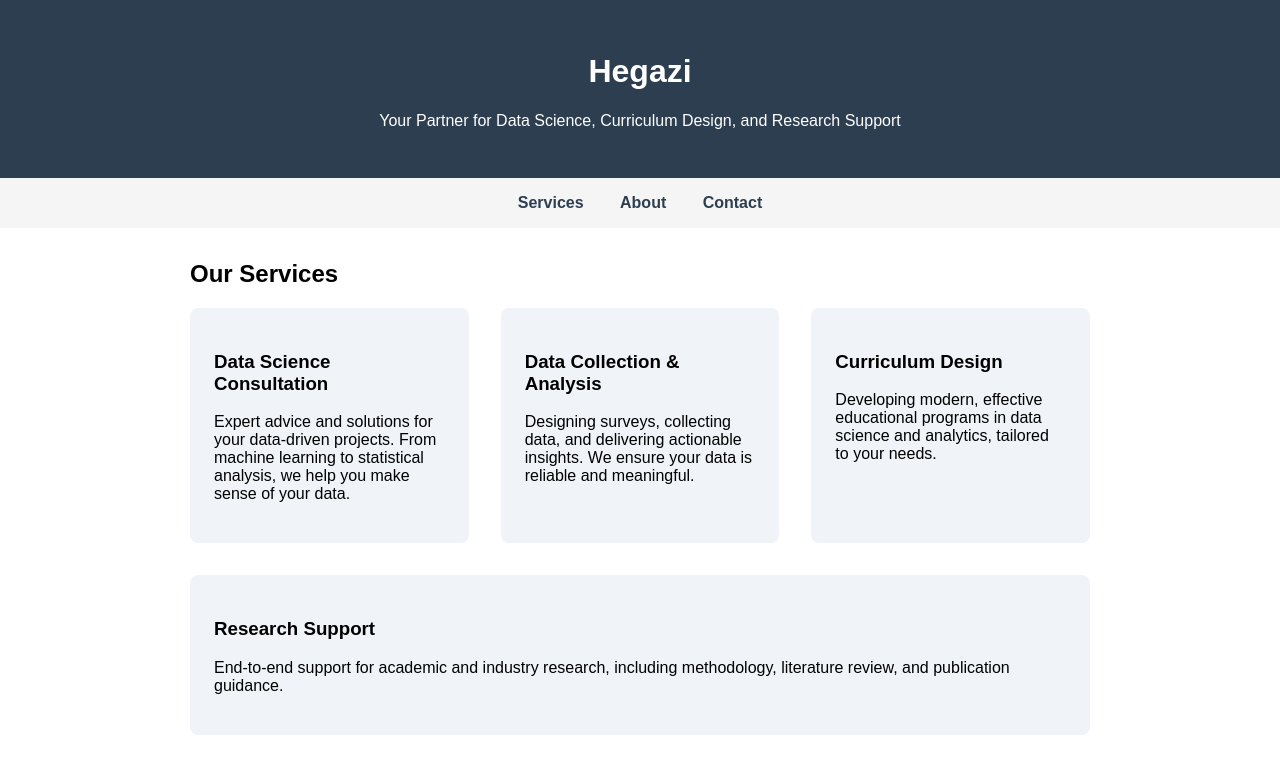
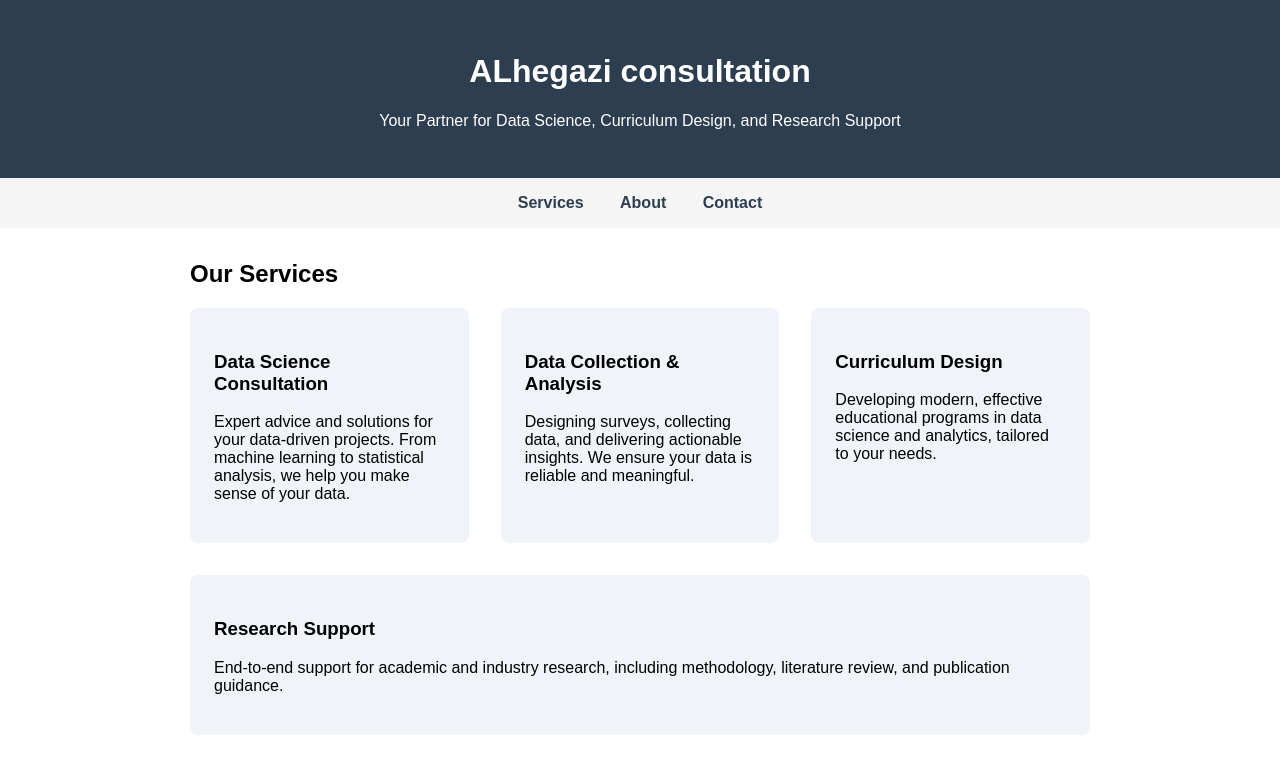
Before and after one commit to alhigazi/Hegazi, a plain HTML site: page index.html in a window 1280 px wide. Shown: the top 780 px of the page. Drawn offline with Linux system fonts and the light colour scheme.

Commit message:
Update index.html

```diff
--- a/index.html
+++ b/index.html
@@ -17,7 +17,7 @@
 </head>
 <body>
   <header>
-    <h1>Hegazi</h1>
+    <h1>ALhegazi consultation</h1>
     <p>Your Partner for Data Science, Curriculum Design, and Research Support</p>
   </header>
   <nav>
```
